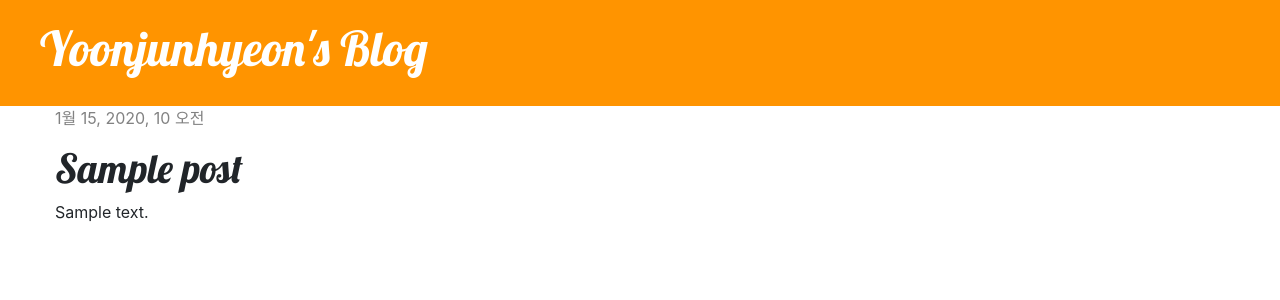
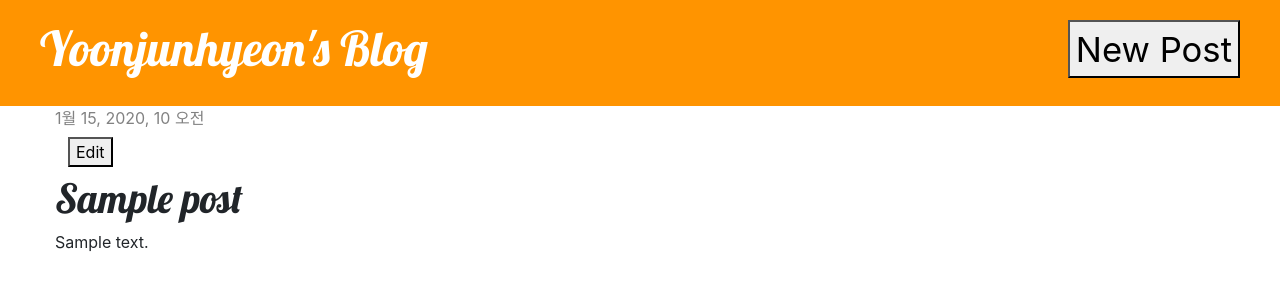
Before and after one commit to JunjaK/CloudComputing_Django, a Django app: page /post/1/ in a window 1280 px wide. Shown: the top 300 px of the page. Run offline with Django 3.2, Linux system fonts and the light colour scheme; tables that the repository leaves empty hold one stand-in row (values such as "Sample post"); some libraries are stand-ins or nearby versions.

Commit message:
fix button

```diff
--- a/blog/templates/blog/base.html
+++ b/blog/templates/blog/base.html
@@ -8,9 +8,7 @@
     </head>
     <body>
         <div class="page-header">
-            {% comment %} {% if user.is_authenticated %} {% endcomment %}
-              <a href="{% url 'post_new' %}" class="top-menu"><span class="glyphicon glyphicon-plus"></span></a>
-            {% comment %} {% endif %} {% endcomment %}
+            <a href="{% url 'post_new' %}" class="top-menu"><button class="glyphicon glyphicon-plus">New Post</button></a>
             <h1><a href="/">Yoonjunhyeon's Blog</a></h1>
         </div>
         <div class="content container">
--- a/blog/templates/blog/post_detail.html
+++ b/blog/templates/blog/post_detail.html
@@ -7,9 +7,7 @@
                 {{ post.published_date }}
             </div>
         {% endif %}
-        {% comment %} {% if user.is_authenticated %} {% endcomment %}
-          <a class="btn btn-default" href="{% url 'post_edit' pk=post.pk %}"><span class="glyphicon glyphicon-pencil"></span></a>
-        {% comment %} {% endif %} {% endcomment %}
+        <a class="btn btn-default" href="{% url 'post_edit' pk=post.pk %}"><button class="glyphicon glyphicon-pencil">Edit</button></a>
         <h1>{{ post.title }}</h1>
         <p>{{ post.text|linebreaksbr }}</p>
     </div>
```
